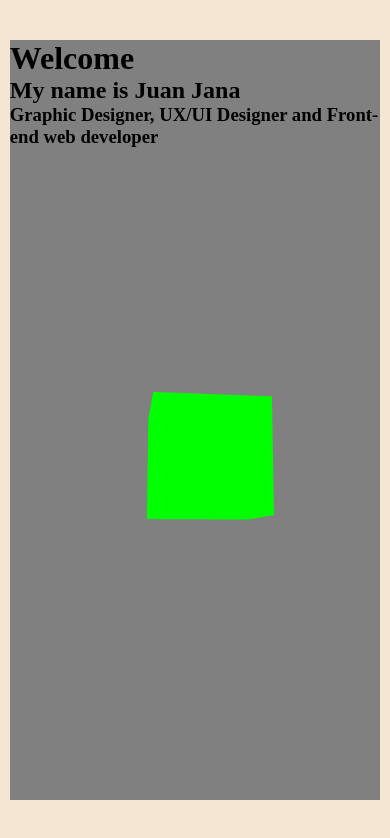
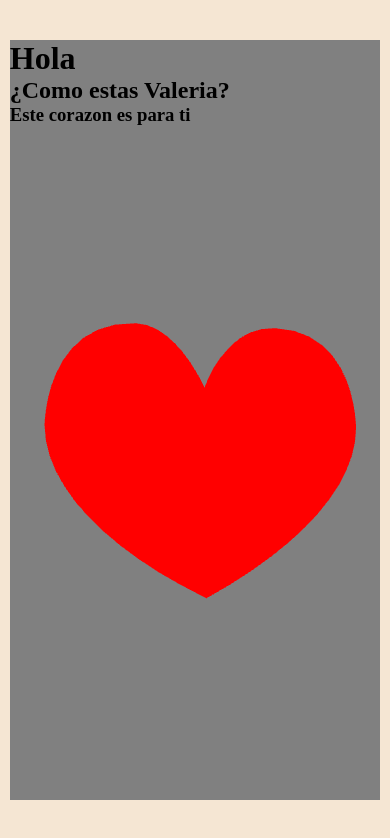
Before and after one commit to Juan-JG/juanjg-portfolio, a website built with Vite: page index.html in a window 390 px wide. Built offline with nearby package versions, Linux system fonts and the light colour scheme.

```diff
--- a/index.html
+++ b/index.html
@@ -8,9 +8,9 @@
   </head>
   <body>
     <main>
-      <h1>Welcome</h1>
-      <h2>My name is Juan Jana</h2>
-      <h3>Graphic Designer, UX/UI Designer and Front-end web developer</h3>
+      <h1>Hola</h1>
+      <h2>¿Como estas Valeria?</h2>
+      <h3>Este corazon es para ti</h3>
       <div id="container-3d"></div>
     </main>
     <script type="module" src="js/main.js"></script>
--- a/js/main.js
+++ b/js/main.js
@@ -21,18 +21,45 @@ window.addEventListener('resize', () => {
   renderer.setPixelRatio(Math.min(window.devicePixelRatio, 2));
 });
 
-const geometry = new THREE.BoxGeometry( 1, 1, 1 );
-const material = new THREE.MeshBasicMaterial( { color: 0x00ff00 } );
-const cube = new THREE.Mesh( geometry, material );
-scene.add( cube );
 
-camera.position.z = 5;
+// 1. Corregir posición de cámara (¡FUNDAMENTAL!)
+camera.position.set(0, 0, 200);
 
+// 2. Crear la forma del corazón (2D)
+const heartShape = new THREE.Shape();
+heartShape.moveTo( 25, 25 );
+heartShape.bezierCurveTo( 25, 25, 20, 0, 0, 0 );
+heartShape.bezierCurveTo( - 30, 0, - 30, 35, - 30, 35 );
+heartShape.bezierCurveTo( - 30, 55, - 10, 77, 25, 95 );
+heartShape.bezierCurveTo( 60, 77, 80, 55, 80, 35 );
+heartShape.bezierCurveTo( 80, 35, 80, 0, 50, 0 );
+heartShape.bezierCurveTo( 35, 0, 25, 25, 25, 25 );
+
+const extrudeSettings = {
+	depth: 8,
+	bevelEnabled: true,
+	bevelSegments: 2,
+	steps: 2,
+	bevelSize: 1,
+	bevelThickness: 1
+};
+
+const geometry = new THREE.ExtrudeGeometry( heartShape, extrudeSettings );
+const mesh = new THREE.Mesh( geometry, new THREE.MeshBasicMaterial() );
+
+// 4. Centrar la geometría
+// Esto es importante para que rote sobre su propio eje y no desde una esquina
+geometry.center();
+
+const material = new THREE.MeshBasicMaterial({ color: 0xff0000 });
+const heart = new THREE.Mesh(geometry, material);
+
+// 5. Orientación
+heart.rotation.x = Math.PI; // Girar en X suele funcionar mejor para Shapes
+scene.add(heart);
+
+// 6. Animación
 function animate() {
-
-  cube.rotation.x += 0.01;
-  cube.rotation.y += 0.01;
-
-  renderer.render( scene, camera );
-
+  heart.rotation.y += 0.01;
+  renderer.render(scene, camera);
 }
```
Also changed, not shown: package.json (+6 -5 lines).
